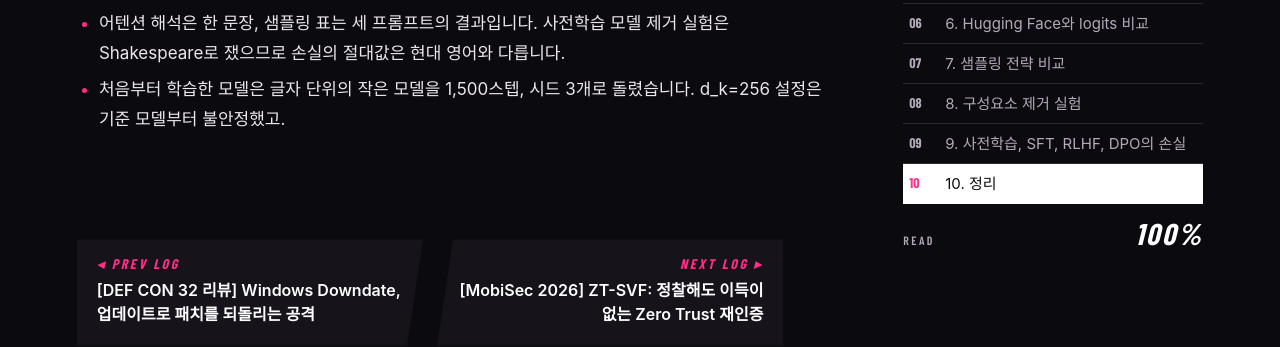
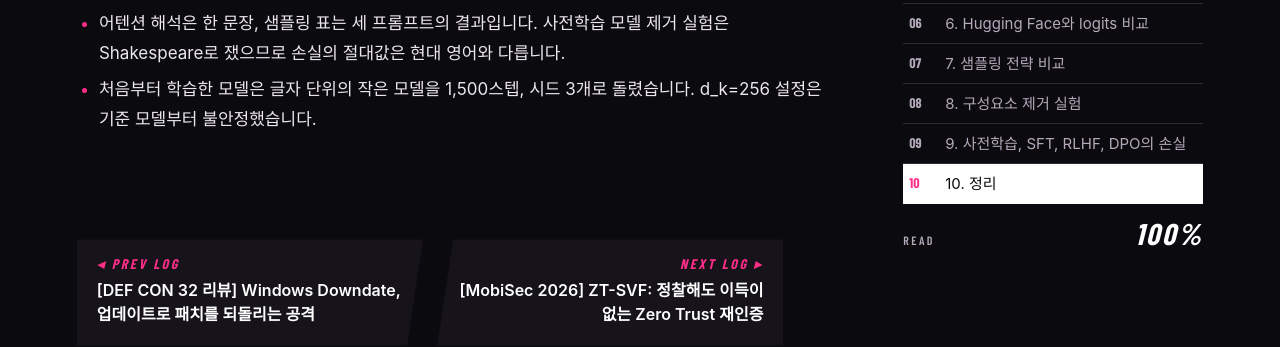
Before and after one commit to Grace0409/grace0409.github.io, a Jekyll site: the page built from _posts/2026-11-10-numpy-gpt2-from-scratch.md, in a window 1280 px wide and 900 px high, scrolled down 18657 px. Shown: the part 349-696 px from the top of the window. Built offline with Jekyll 4.4.1, drawn with Linux system fonts in a browser that asks for light colours; some web fonts are replaced.

Commit message:
한계 문단의 끊긴 문장 수정

```diff
--- a/_posts/2026-11-10-numpy-gpt2-from-scratch.md
+++ b/_posts/2026-11-10-numpy-gpt2-from-scratch.md
@@ -433,4 +433,4 @@ L = −log σ(β · margin)
 
 - 파인튜닝 비교는 예시 한 쌍으로 30스텝 돌린 시연입니다. RLHF는 규칙 기반 보상을 썼고 가치 함수는 넣지 않았습니다.
 - 어텐션 해석은 한 문장, 샘플링 표는 세 프롬프트의 결과입니다. 사전학습 모델 제거 실험은 Shakespeare로 쟀으므로 손실의 절대값은 현대 영어와 다릅니다.
-- 처음부터 학습한 모델은 글자 단위의 작은 모델을 1,500스텝, 시드 3개로 돌렸습니다. d\_k=256 설정은 기준 모델부터 불안정했고.
+- 처음부터 학습한 모델은 글자 단위의 작은 모델을 1,500스텝, 시드 3개로 돌렸습니다. d\_k=256 설정은 기준 모델부터 불안정했습니다.
```
